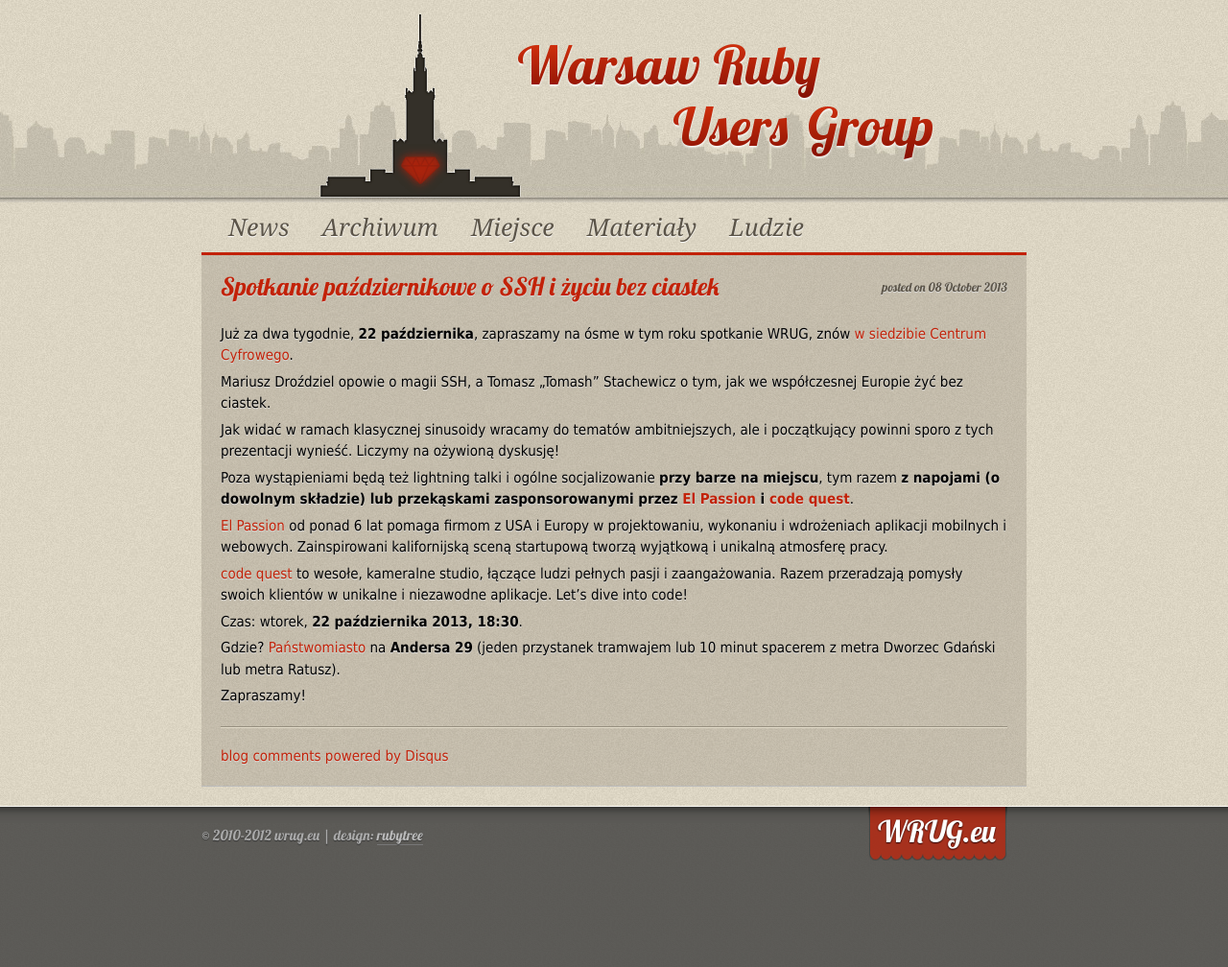
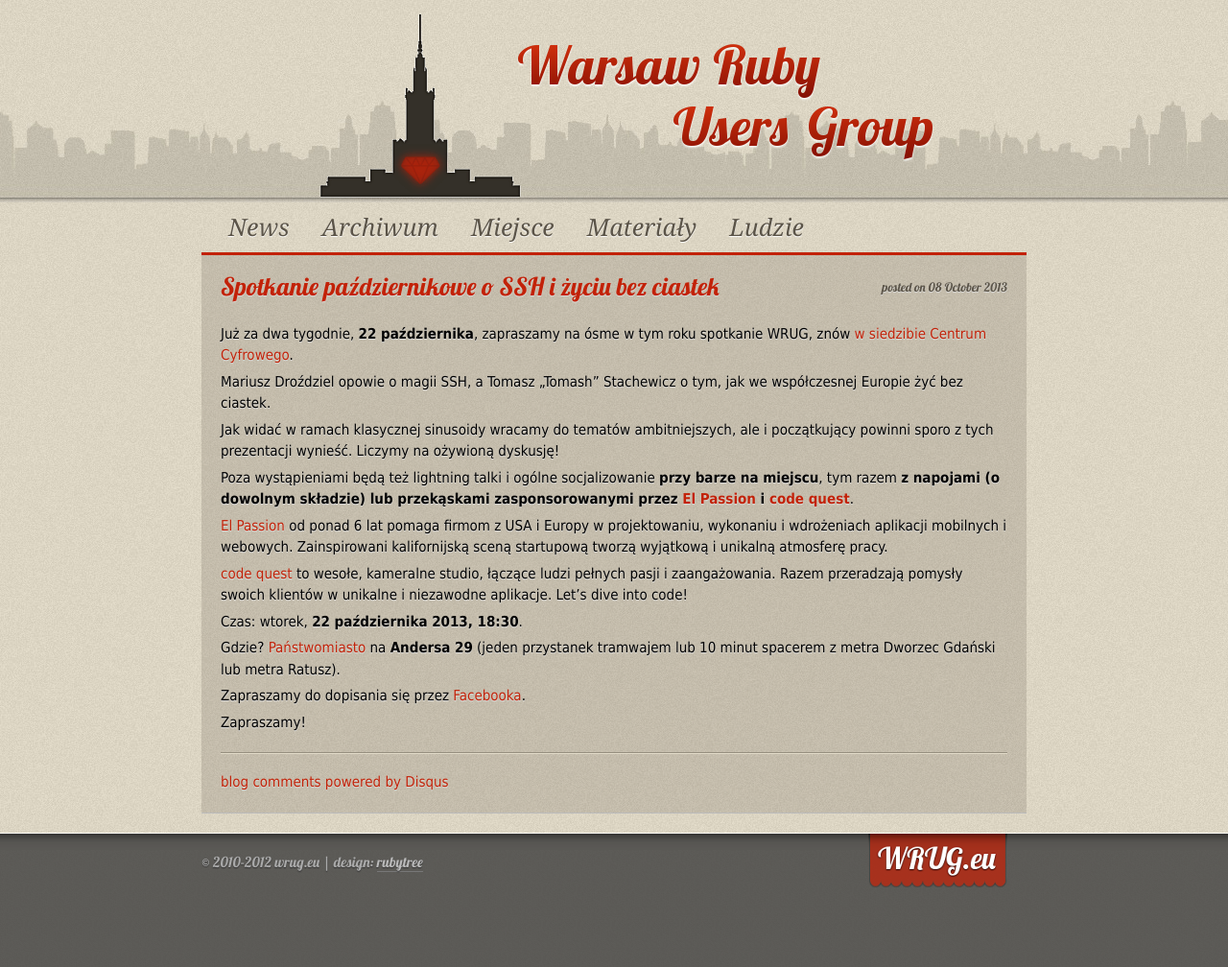
Before and after one commit to wrug/wrug.eu, a Jekyll site: the page built from _posts/2013-10-08-spotkanie-pazdziernikowe.md, in a window 1280 px wide. Shown: the whole page at 96% size. Built offline with Jekyll 4.4.1, drawn with Linux system fonts in a browser that asks for light colours; comment, search, counter and statistics services are not loaded; before the commit the page ends 980 px from its top, so only the background shows below that.

Commit message:
October 2013 Facebook link

```diff
--- a/_posts/2013-10-08-spotkanie-pazdziernikowe.md
+++ b/_posts/2013-10-08-spotkanie-pazdziernikowe.md
@@ -34,4 +34,7 @@
 **Andersa 29** (jeden przystanek tramwajem lub 10
 minut spacerem z metra Dworzec Gdański lub metra Ratusz).
 
+Zapraszamy do dopisania się przez
+[Facebooka](https://www.facebook.com/events/428755057234255/).
+
 Zapraszamy!
```
